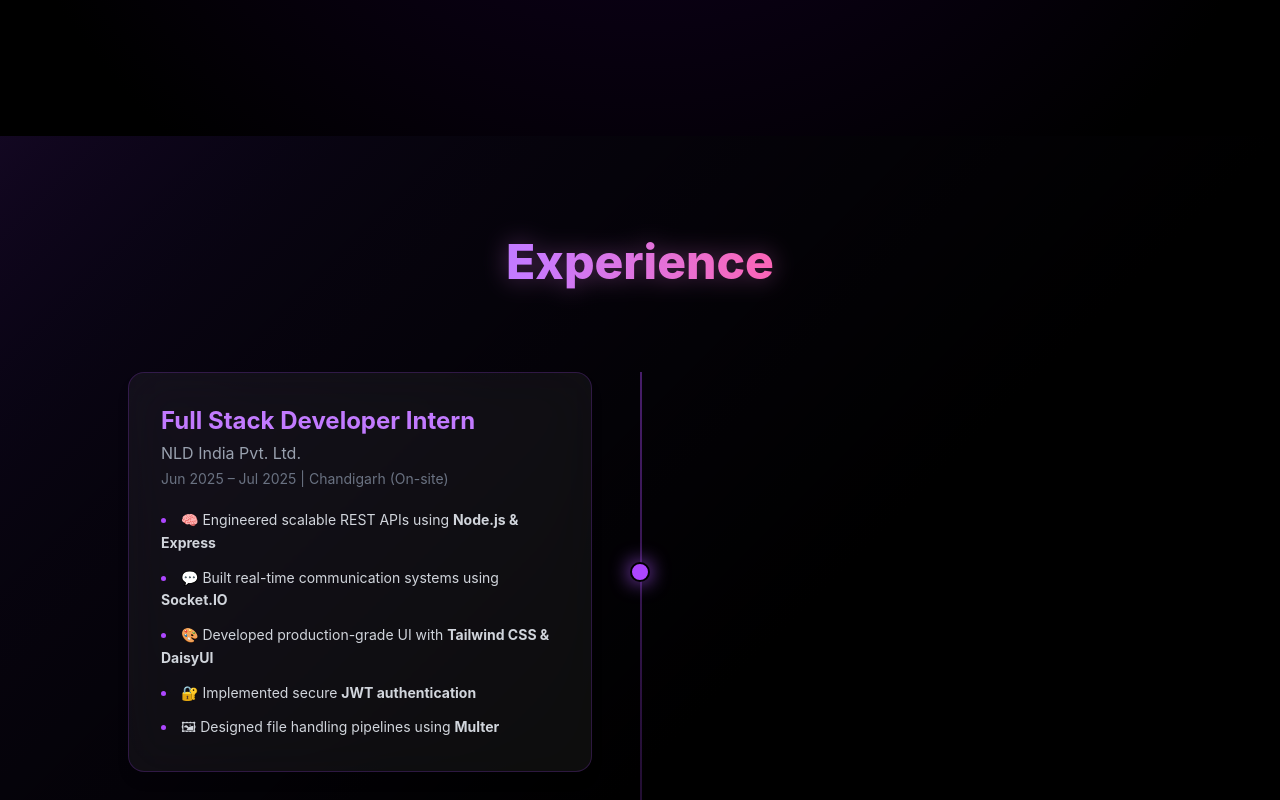
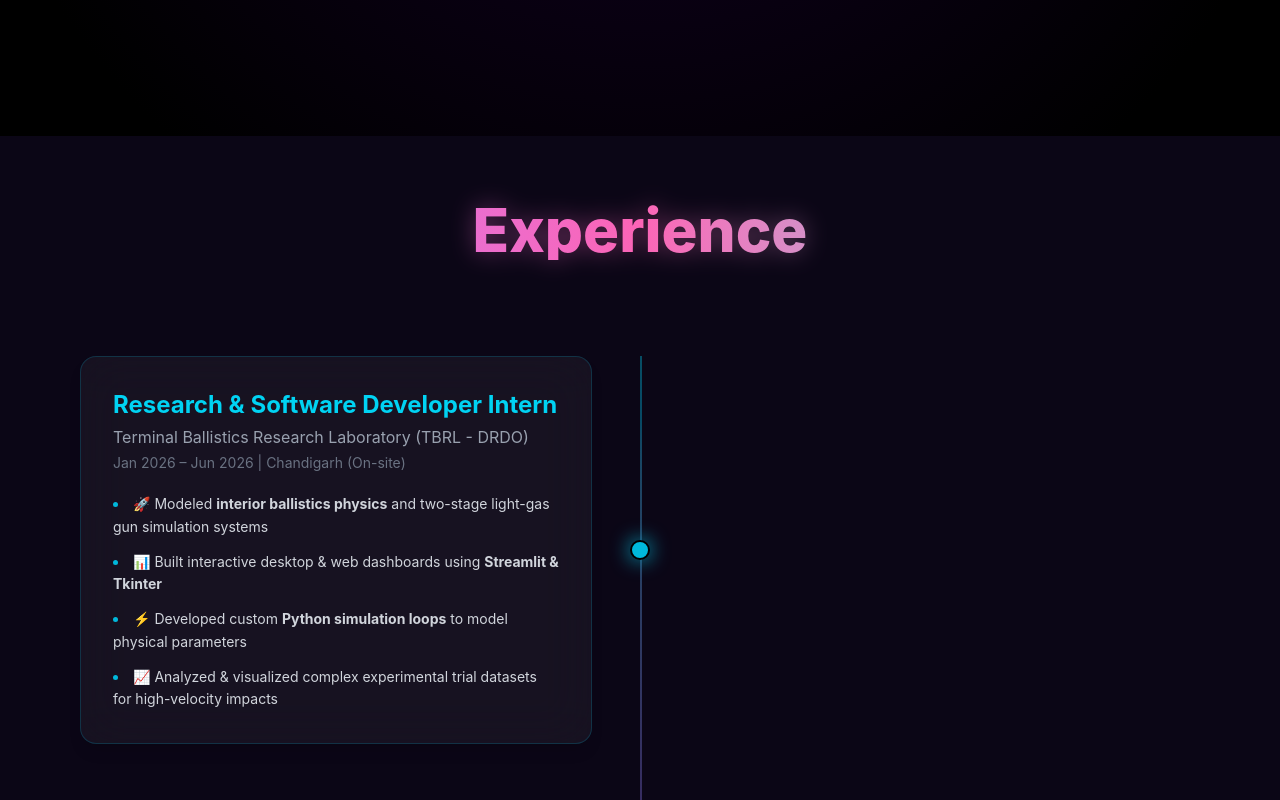
Before and after one commit to ansh-vashisht2003/Portfolio, an Angular app: page / in a window 1280 px wide. Shown: the part 2320-3120 px from the top of the page. Built offline with nearby package versions, Linux system fonts and the light colour scheme.

Commit message:
Refactor experience section layout and styles

```diff
--- a/src/app/components/experience/experience.component.html
+++ b/src/app/components/experience/experience.component.html
@@ -1,35 +1,67 @@
-<section id="experience"
-  class="relative px-4 sm:px-6 md:px-16 py-16 md:py-24 overflow-hidden">
-
-  <div class="absolute inset-0 bg-gradient-to-br from-purple-900/10 via-black to-black"></div>
-
-  <h2 class="relative text-3xl md:text-5xl font-extrabold mb-12 md:mb-20 text-center leading-tight">
-
+<section class="relative max-w-6xl mx-auto px-4 py-16">
+  <!-- Section Title -->
+  <div class="relative text-center mb-16 md:mb-24">
     <span class="absolute inset-0 text-transparent bg-clip-text
-                 bg-gradient-to-r from-purple-400 to-pink-400
-                 blur-md opacity-40 select-none pointer-events-none">
+                 bg-gradient-to-r from-purple-400 via-pink-400 to-cyan-400
+                 blur-md opacity-40 select-none pointer-events-none text-4xl md:text-6xl font-extrabold">
       Experience
     </span>
+    <h2 class="relative text-4xl md:text-6xl font-extrabold text-transparent bg-clip-text
+               bg-gradient-to-r from-purple-400 via-pink-400 to-cyan-400">
+      Experience
+    </h2>
+  </div>
 
-    <span class="relative text-transparent bg-clip-text
-                 bg-gradient-to-r from-purple-400 to-pink-400">
-      Experience
-    </span>
-
-  </h2>
-
-  <div class="relative max-w-5xl mx-auto">
-
+  <!-- Timeline Wrapper -->
+  <div class="relative">
+    <!-- Center Vertical Line -->
     <div class="absolute left-4 md:left-1/2 top-0 h-full w-[2px]
-                bg-gradient-to-b from-purple-500/40 via-purple-500/20 to-transparent
+                bg-gradient-to-b from-cyan-500/40 via-purple-500/30 to-pink-500/10
                 -translate-x-1/2 md:translate-x-0"></div>
 
+    <!-- 1. DRDO TBRL Internship (Left Side) -->
     <div class="relative flex flex-col md:flex-row items-center mb-12 md:mb-24">
+      <div class="absolute left-4 md:left-1/2 -translate-x-1/2 w-4 h-4 md:w-5 md:h-5 rounded-full
+                  bg-cyan-500 shadow-[0_0_20px_#06b6d4] z-10 border-2 border-black"></div>
 
+      <div class="w-full pl-12 md:pl-0 md:w-1/2 md:pr-12">
+        <div class="group bg-white/5 backdrop-blur-xl border border-cyan-500/20
+                    p-6 md:p-8 rounded-2xl shadow-lg hover:shadow-cyan-500/30
+                    transition-all duration-500 hover:-translate-y-2">
+
+          <h3 class="text-xl md:text-2xl font-bold text-cyan-400 mb-1">
+            Research & Software Developer Intern
+          </h3>
+
+          <p class="text-sm md:text-base text-gray-400 mb-1">
+            Terminal Ballistics Research Laboratory (TBRL - DRDO)
+          </p>
+
+          <p class="text-xs md:text-sm text-gray-500 mb-4 md:mb-5">
+            Jan 2026 – Jun 2026 | Chandigarh (On-site)
+          </p>
+
+          <ul class="space-y-2 md:space-y-3 text-gray-300 text-sm leading-relaxed list-disc list-inside marker:text-cyan-500">
+            <li>🚀 Modeled <b>interior ballistics physics</b> and two-stage light-gas gun simulation systems</li>
+            <li>📊 Built interactive desktop & web dashboards using <b>Streamlit & Tkinter</b></li>
+            <li>⚡ Developed custom <b>Python simulation loops</b> to model physical parameters</li>
+            <li>📈 Analyzed & visualized complex experimental trial datasets for high-velocity impacts</li>
+          </ul>
+
+        </div>
+      </div>
+
+      <div class="hidden md:block md:w-1/2"></div>
+    </div>
+
+    <!-- 2. NLD India Internship (Right Side) -->
+    <div class="relative flex flex-col md:flex-row items-center mb-12 md:mb-24">
       <div class="absolute left-4 md:left-1/2 -translate-x-1/2 w-4 h-4 md:w-5 md:h-5 rounded-full
                   bg-purple-500 shadow-[0_0_20px_#a855f7] z-10 border-2 border-black"></div>
 
-      <div class="w-full pl-12 md:pl-0 md:w-1/2 md:pr-12">
+      <div class="hidden md:block md:w-1/2"></div>
+
+      <div class="w-full pl-12 md:pl-12 md:w-1/2">
         <div class="group bg-white/5 backdrop-blur-xl border border-purple-500/20
                     p-6 md:p-8 rounded-2xl shadow-lg hover:shadow-purple-500/30
                     transition-all duration-500 hover:-translate-y-2">
@@ -56,18 +88,14 @@
 
         </div>
       </div>
-
-      <div class="hidden md:block md:w-1/2"></div>
     </div>
 
+    <!-- 3. Virtuoso Netsoft Internship (Left Side) -->
     <div class="relative flex flex-col md:flex-row items-center mb-12 md:mb-24">
-
       <div class="absolute left-4 md:left-1/2 -translate-x-1/2 w-4 h-4 md:w-5 md:h-5 rounded-full
                   bg-pink-500 shadow-[0_0_20px_#ec4899] z-10 border-2 border-black"></div>
 
-      <div class="hidden md:block md:w-1/2"></div>
-
-      <div class="w-full pl-12 md:pl-12 md:w-1/2">
+      <div class="w-full pl-12 md:pl-0 md:w-1/2 md:pr-12">
         <div class="group bg-white/5 backdrop-blur-xl border border-pink-500/20
                     p-6 md:p-8 rounded-2xl shadow-lg hover:shadow-pink-500/30
                     transition-all duration-500 hover:-translate-y-2">
@@ -94,7 +122,8 @@
 
         </div>
       </div>
+
+      <div class="hidden md:block md:w-1/2"></div>
     </div>
-
   </div>
 </section>
```
